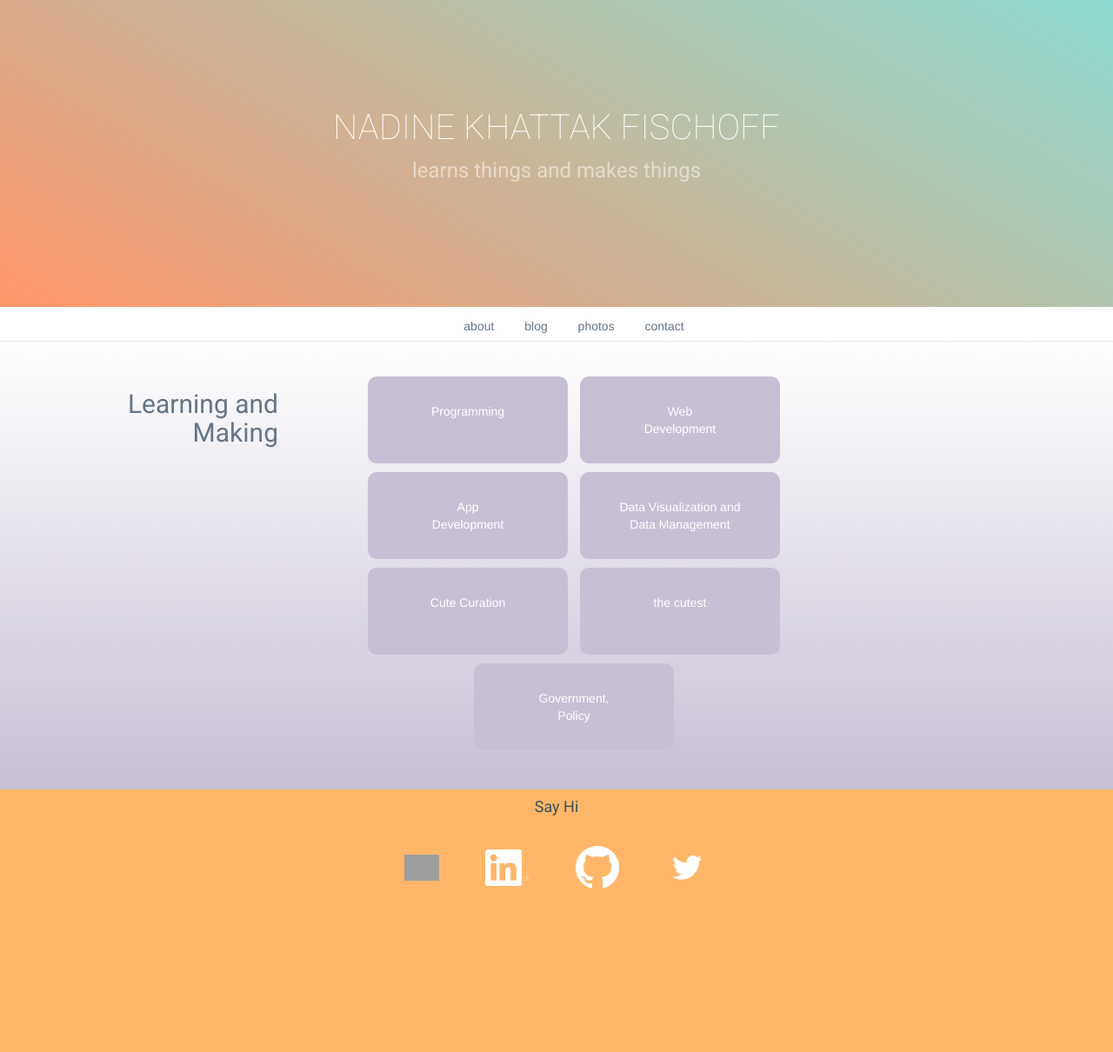
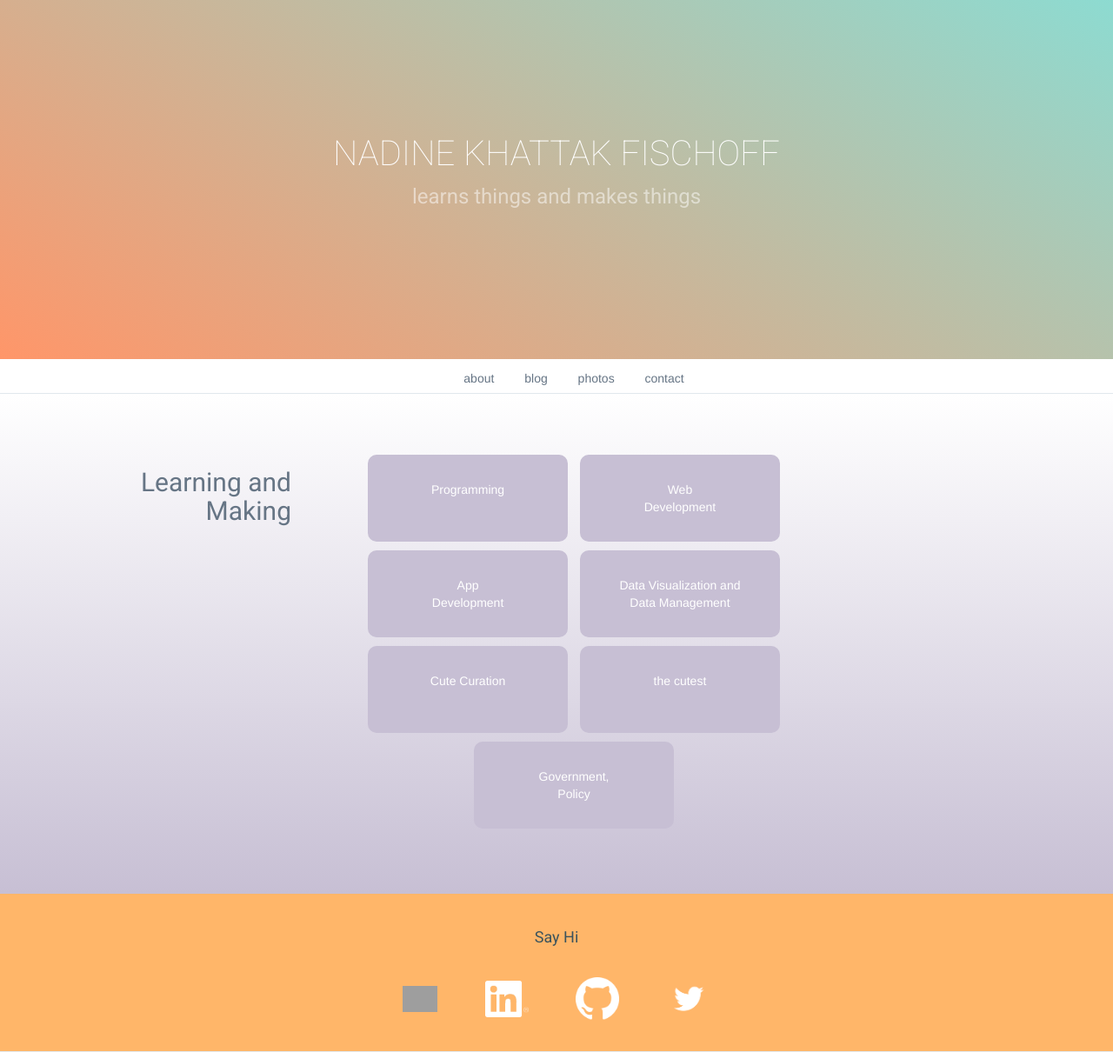
Before and after one commit to nadinesk/nadinesk.github.io, a PHP site: page /index.html in a window 1280 px wide. Shown: the whole page at 87% size. Before the commit the page ends 1022 px from the top, so only its background shows below. Run offline with PHP 8.4, Linux system fonts and the light colour scheme; some libraries are stand-ins or nearby versions; grey boxes are pictures that could not be loaded.

Commit message:
new fixes

```diff
--- a/behavior.js
+++ b/behavior.js
@@ -28,9 +28,10 @@ $('.container').on({
 });
 
 	$("li.pgmlist")
-		.hover(function() {
+		.hover(function(e) {
 			$("#pgmout").hide();
 			$("#showpgmdiv").show();
+			e.preventDefault();
 
 		},
 		function() {
--- a/index.html
+++ b/index.html
@@ -1,5 +1,5 @@
 <!DOCTYPE html>
-<html>
+<html id="thehtml">
 <head>
 
 	<meta name="viewport" content="width=device-width, initial-scale=1">
@@ -18,8 +18,8 @@
 <script src="behavior.js"></script>
 
 </head>
-<body>
-
+<body id="wholebody">
+<div id="wrap">
 	<div class="container-fluid test main-content">
 
 		<div class="row top-row">
@@ -97,6 +97,7 @@
 		</div>
 
 		<div class="row contact-me">
+			 <div class="row contact-2">
 				<div class="col-md-12 sayhi" id="contact">
 					<h4>Say Hi</h4>
 				</div>
@@ -108,12 +109,12 @@
 				</div>
 			</div>
 
+
 	</div>
 
 
 
-
-
+</div>
 
 </body>
 
--- a/new site/nadine.html
+++ b/new site/nadine.html
@@ -15,7 +15,7 @@
 <script src="behavior.js"></script>
 
 </head>
-<body>
+<body class="whole-body">
 
 	<div class="container-fluid test main-content">
 
--- a/style/style.css
+++ b/style/style.css
@@ -1,7 +1,13 @@
+#thehtml, #whole-body
+{
+	height: 100%;
+}
+
 .top-row {
 	font-family: 'Roboto', sans-serif;
-	height: 100%;
 	background: linear-gradient(30deg, #FF9669, #8DDBD1);
+
+	padding: 30px;
 }
 
 .learns-row p {
@@ -25,6 +31,7 @@
 .third-row {
 	padding-top:80px;
 	background-color: blue;
+
 }
 
 .learns-makes {
@@ -55,7 +62,7 @@
 .skills-row {
 	background: linear-gradient(0deg, #C7BFD4, #fff);
 
-	padding: 30px;
+	padding: 60px;
 }
 
 .skillslist {
@@ -374,16 +381,23 @@
 .contact-me {
 	font-family: 'Roboto', sans-serif;
 
+	background: #FFB669;
 
 
-	background: #FFB669;
 	color: #3B535C;
+}
+
+.contact-2 {
+	padding-bottom: 10px;
+	border-bottom: 1px solid #e1e8ed;;
 }
 
 .sayhi {
 	text-align: center;
+	margin-top: 30px;
 }
 .contact-icons {
+
 	text-align: center;
 
 }
```
Lines whose indentation alone changed are shown as unchanged.
